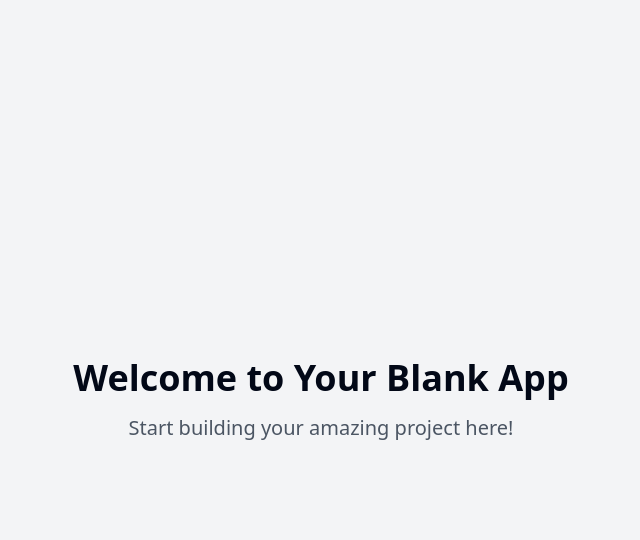
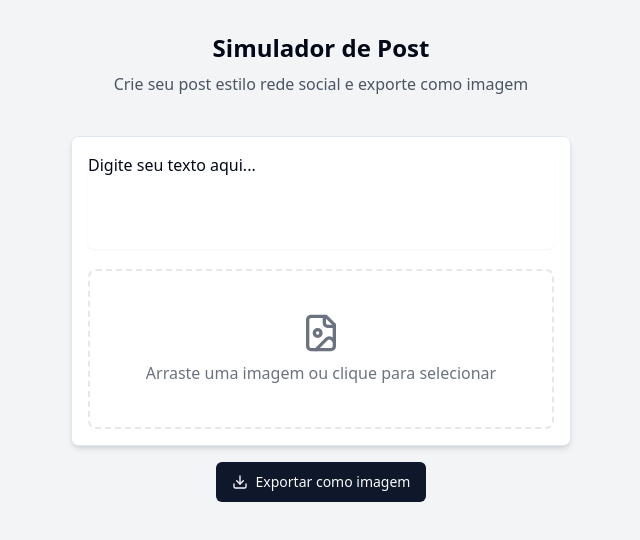
Before and after one commit to Lunedev03/post-card-creator-app, a React (Vite) app: page / in a window 1280 px wide. Shown: the top 540 px of the page, without its empty margins (319-959 px from the left). Built offline with nearby package versions, Linux system fonts and the light colour scheme.

Commit message:
feat: Implement post visual simulator
Implement a visual post simulator with text input, image upload, and export functionality.

```diff
--- a/package.json
+++ b/package.json
@@ -45,6 +45,7 @@
     "cmdk": "^1.0.0",
     "date-fns": "^3.6.0",
     "embla-carousel-react": "^8.3.0",
+    "html2canvas": "^1.4.1",
     "input-otp": "^1.2.4",
     "lucide-react": "^0.462.0",
     "next-themes": "^0.3.0",
--- /dev/null
+++ b/src/components/Header.tsx
@@ -0,0 +1,13 @@
+
+import React from 'react';
+
+const Header = () => {
+  return (
+    <div className="text-center mb-6">
+      <h1 className="text-2xl font-bold mb-2">Simulador de Post</h1>
+      <p className="text-gray-600">Crie seu post estilo rede social e exporte como imagem</p>
+    </div>
+  );
+};
+
+export default Header;
--- /dev/null
+++ b/src/components/PostSimulator.tsx
@@ -0,0 +1,121 @@
+
+import React, { useState, useRef } from 'react';
+import { Button } from '@/components/ui/button';
+import { Textarea } from '@/components/ui/textarea';
+import { Card } from '@/components/ui/card';
+import { Download, FileImage } from 'lucide-react';
+import { exportAsImage } from '@/utils/imageExport';
+
+const PostSimulator = () => {
+  const [postText, setPostText] = useState('Digite seu texto aqui...');
+  const [image, setImage] = useState<string | null>(null);
+  const [isDragging, setIsDragging] = useState(false);
+  const postRef = useRef<HTMLDivElement>(null);
+
+  const handleTextChange = (e: React.ChangeEvent<HTMLTextAreaElement>) => {
+    setPostText(e.target.value);
+  };
+
+  const handleDragOver = (e: React.DragEvent<HTMLDivElement>) => {
+    e.preventDefault();
+    setIsDragging(true);
+  };
+
+  const handleDragLeave = () => {
+    setIsDragging(false);
+  };
+
+  const handleDrop = (e: React.DragEvent<HTMLDivElement>) => {
+    e.preventDefault();
+    setIsDragging(false);
+
+    if (e.dataTransfer.files && e.dataTransfer.files[0]) {
+      const file = e.dataTransfer.files[0];
+      if (file.type.match('image.*')) {
+        const reader = new FileReader();
+        reader.onload = (loadEvent) => {
+          setImage(loadEvent.target?.result as string);
+        };
+        reader.readAsDataURL(file);
+      }
+    }
+  };
+
+  const handleImageClick = () => {
+    const input = document.createElement('input');
+    input.type = 'file';
+    input.accept = 'image/*';
+    input.onchange = (e) => {
+      const target = e.target as HTMLInputElement;
+      if (target.files && target.files[0]) {
+        const file = target.files[0];
+        const reader = new FileReader();
+        reader.onload = (loadEvent) => {
+          setImage(loadEvent.target?.result as string);
+        };
+        reader.readAsDataURL(file);
+      }
+    };
+    input.click();
+  };
+
+  const handleExport = () => {
+    if (postRef.current) {
+      exportAsImage(postRef.current, 'meu-post.png');
+    }
+  };
+
+  return (
+    <div className="flex flex-col items-center w-full p-4">
+      <Card className="w-full max-w-[500px] overflow-hidden shadow-md rounded-lg mb-4">
+        <div
+          ref={postRef}
+          className="bg-white p-4 flex flex-col"
+        >
+          <div className="mb-3">
+            <Textarea
+              value={postText}
+              onChange={handleTextChange}
+              className="border-none resize-none focus-visible:ring-0 p-0 text-base"
+              rows={4}
+              placeholder="Digite seu texto aqui..."
+            />
+          </div>
+
+          <div
+            className={`mt-2 flex items-center justify-center border-2 border-dashed rounded-lg ${
+              isDragging ? 'border-blue-500 bg-blue-50' : 'border-gray-200'
+            } ${image ? '' : 'h-40'} overflow-hidden cursor-pointer`}
+            onDragOver={handleDragOver}
+            onDragLeave={handleDragLeave}
+            onDrop={handleDrop}
+            onClick={handleImageClick}
+          >
+            {image ? (
+              <img
+                src={image}
+                alt="Imagem do post"
+                className="w-full h-auto object-contain"
+              />
+            ) : (
+              <div className="flex flex-col items-center justify-center py-6 text-gray-500">
+                <FileImage className="h-10 w-10 mb-2" />
+                <p>Arraste uma imagem ou clique para selecionar</p>
+              </div>
+            )}
+          </div>
+        </div>
+      </Card>
+
+      <Button
+        onClick={handleExport}
+        className="flex gap-2 items-center"
+      >
+        <Download className="h-4 w-4" />
+        Exportar como imagem
+      </Button>
+    </div>
+  );
+};
+
+export default PostSimulator;
--- a/src/components/ui/textarea.tsx
+++ b/src/components/ui/textarea.tsx
@@ -1,3 +1,4 @@
+
 import * as React from "react"
 
 import { cn } from "@/lib/utils"
@@ -10,7 +11,7 @@ const Textarea = React.forwardRef<HTMLTextAreaElement, TextareaProps>(
     return (
       <textarea
         className={cn(
-          "flex min-h-[80px] w-full rounded-md border border-input bg-background px-3 py-2 text-sm ring-offset-background placeholder:text-muted-foreground focus-visible:outline-none focus-visible:ring-2 focus-visible:ring-ring focus-visible:ring-offset-2 disabled:cursor-not-allowed disabled:opacity-50",
+          "flex min-h-[60px] w-full rounded-md border border-input bg-transparent px-3 py-2 text-sm shadow-sm placeholder:text-muted-foreground focus-visible:outline-none focus-visible:ring-1 focus-visible:ring-ring disabled:cursor-not-allowed disabled:opacity-50",
           className
         )}
         ref={ref}
--- a/src/pages/Index.tsx
+++ b/src/pages/Index.tsx
@@ -1,11 +1,14 @@
-// Update this page (the content is just a fallback if you fail to update the page)
+
+import React from 'react';
+import Header from '@/components/Header';
+import PostSimulator from '@/components/PostSimulator';
 
 const Index = () => {
   return (
-    <div className="min-h-screen flex items-center justify-center bg-gray-100">
-      <div className="text-center">
-        <h1 className="text-4xl font-bold mb-4">Welcome to Your Blank App</h1>
-        <p className="text-xl text-gray-600">Start building your amazing project here!</p>
+    <div className="min-h-screen bg-gray-100 py-8">
+      <div className="container mx-auto px-4">
+        <Header />
+        <PostSimulator />
       </div>
     </div>
   );
--- /dev/null
+++ b/src/utils/imageExport.ts
@@ -0,0 +1,25 @@
+
+import html2canvas from 'html2canvas';
+
+export const exportAsImage = async (element: HTMLElement, fileName: string): Promise<void> => {
+  try {
+    const canvas = await html2canvas(element, {
+      allowTaint: true,
+      useCORS: true,
+      backgroundColor: null,
+      scale: 2, // Higher resolution
+    });
+
+    const image = canvas.toDataURL('image/png', 1.0);
+
+    // Create download link
+    const downloadLink = document.createElement('a');
+    downloadLink.href = image;
+    downloadLink.download = fileName;
+    document.body.appendChild(downloadLink);
+    downloadLink.click();
+    document.body.removeChild(downloadLink);
+  } catch (error) {
+    console.error('Failed to export image:', error);
+  }
+};
```
Also changed, not shown: 1 other file (tests, documents, lock files or other folders).
